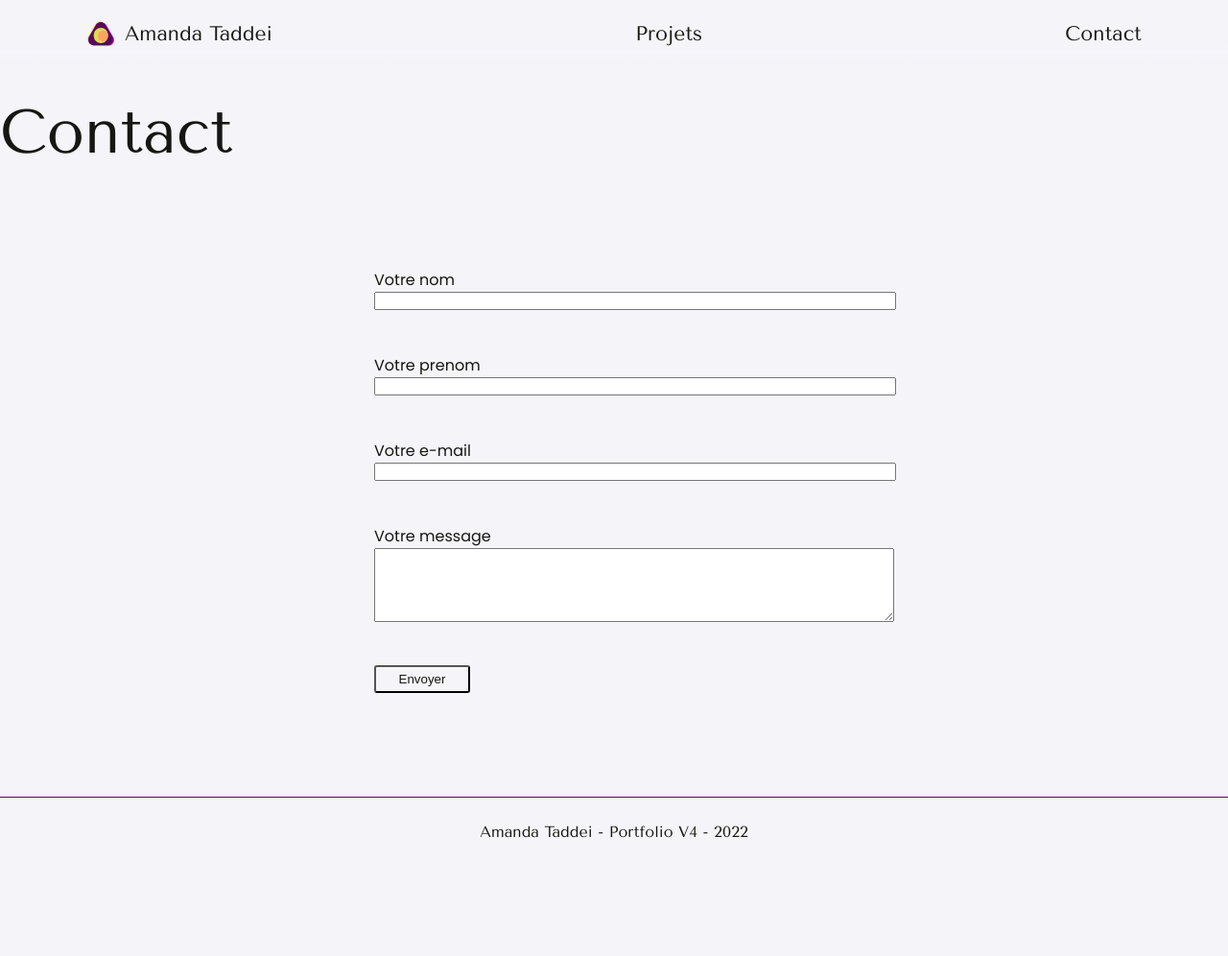
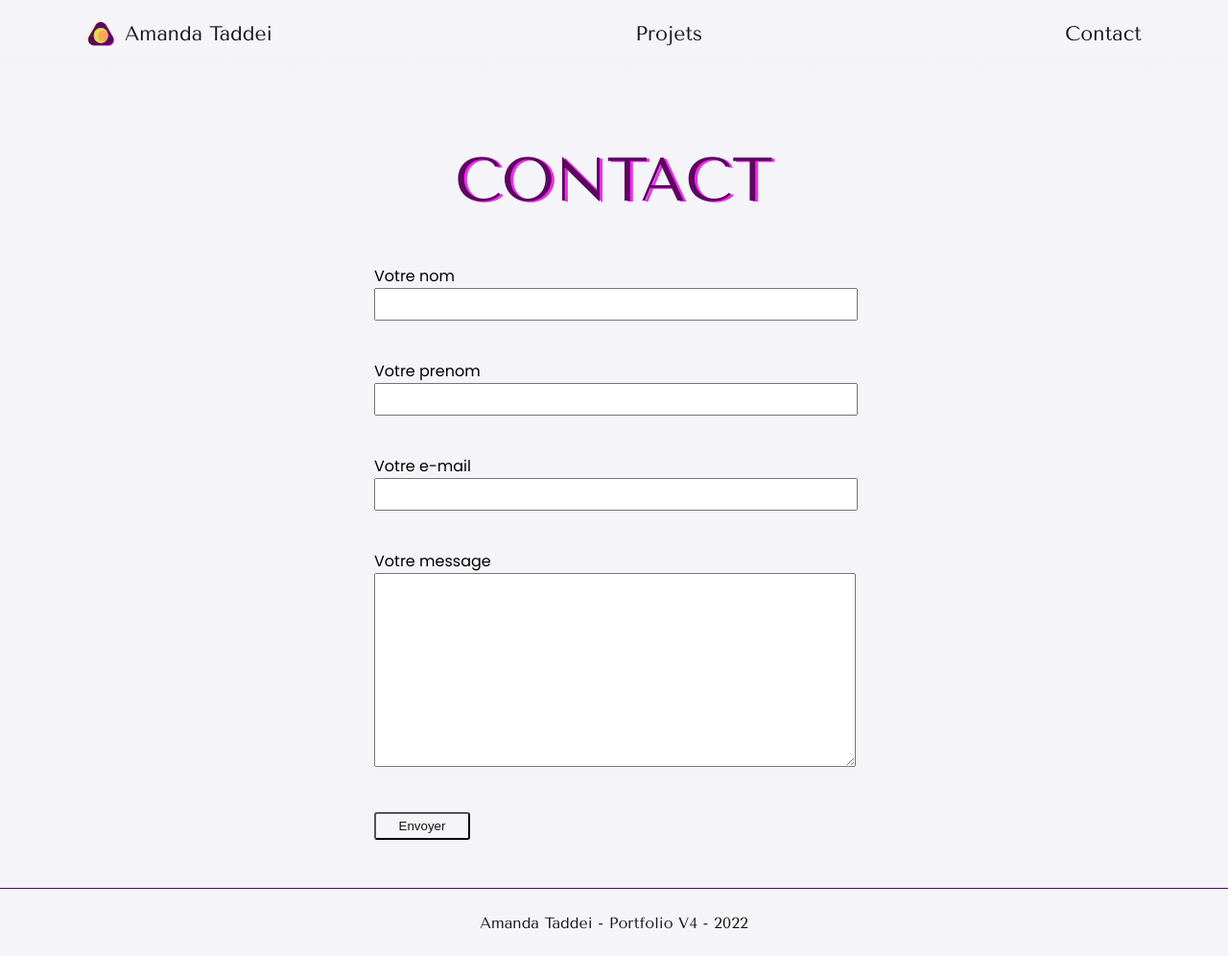
Before and after one commit to Cyliana/portfolioV4, a PHP site: page /contact.php in a window 1280 px wide. Shown: the whole page at 96% size. Before the commit the page ends 873 px from the top, so only its background shows below. Run offline with PHP 8.4, Linux system fonts and the light colour scheme; some libraries are stand-ins or nearby versions.

Commit message:
adjustement css for overlay, scroll, page project

```diff
--- a/contact.php
+++ b/contact.php
@@ -6,7 +6,7 @@ include("header.php");
 <body>
     <main>
         <div id="mood-content">
-            <h2>Contact</h2>
+            <h2>CONTACT</h2>
         </div>
         <div id="section-contact">
             <form action="" methode='post'>
--- a/head.php
+++ b/head.php
@@ -20,7 +20,6 @@
     <link rel="preconnect" href="https://fonts.gstatic.com" crossorigin>
     <link href="https://fonts.googleapis.com/css2?family=Cookie&family=Poppins:ital,wght@0,100;0,200;0,300;0,400;0,500;0,600;1,100;1,200;1,300;1,500;1,600&family=Tenor+Sans&display=swap" rel="stylesheet">
 
+    <script src="https://kit.fontawesome.com/d09bd1977e.js" crossorigin="anonymous"></script>
 
-    <script src="main.js"></script>
-    <script src="https://kit.fontawesome.com/d09bd1977e.js" crossorigin="anonymous"></script>
 </head>
--- a/main.css
+++ b/main.css
@@ -6,7 +6,7 @@
     padding:0;
 }
 
-html, body
+html
 {
     --light : #f4f4f9;
     --purple : #59095b;
@@ -24,6 +37,7 @@ main
     width:100%;
     min-height: calc(100vh - 70px);
     font-family: 'poppins', sans-serif;
+    overflow: hidden;
 }
 
 footer
@@ -53,17 +67,6 @@ h2
     font-size :4em;
     font-weight:100;
     color:var(--text-color);
-}
-
-h3
-{
-    font-family: 'Tenor sans' sans-serif;
-}
-
-.fab, .fas
-{
-    width: 100px;
-    margin: 10px 0;
 }
 
 .btn-purple
@@ -333,18 +336,53 @@ h1:hover
 {
     background-image: url("");
     background-position: center;
-    width:50%;
-    overflow:hidden;
-    margin-right:40px;
+    width: 50%;
+    overflow: hidden;
+    display: flex;
+    flex-direction: column;
+    align-items: center;
+    justify-content: space-around;
 }
 
+#drill1
+{
+    position: relative;
+    background-image: url("./assets/logo/drill1.svg");
+    width: 100px;
+    height: 100px;
+}
+
+#drill2
+{
+    position: relative;
+    background-image: url("./assets/logo/drill2.svg");
+    width: 100px;
+    height: 100px;
+}
+
+#drill3
+{
+    position: relative;
+    background-image: url("./assets/logo/drill3.svg");
+    width: 100px;
+    height: 100px;
+}
+
+#drill4
+{
+    position: relative;
+    background-image: url("./assets/logo/drill4.svg");
+    width: 100px;
+    height: 100px;
+}
 
 #accueil>h2
 {
-    z-index:1;
-    color:var(--purple);
+    z-index: 1;
+    color: var(--purple);
     text-shadow : -4px 0px var(--yellow);
     margin: 50px auto;
+    text-align: center;
 }
 
 #experiences
@@ -768,36 +806,50 @@ p:last-child
 
 #mood-content
 {
-   margin-top:100px;
+    width: 1200px;
+    padding-top: 100px;
+    margin: auto;
+}
+
+#mood-content>h2
+{
+    color: var(--purple);
+    text-shadow: 3px 1px var(--pink);
+    margin: 50px auto;
+    text-align: center;
 }
 
 #section-contact
 {
-    display: flex;
-    justify-content: center;
-    width: 100%;
-    height:calc(100vh - 150px);
-    color: var(--text-color);
-    overflow-y : scroll;
-    z-index:0;
+    width: 1200px;
+    margin: auto;
 }
 
 form
 {
-    width:500px;
-    margin:auto;
+    width: 500px;
+    margin: 0px auto 50px;
 }
 
 form>button
 {
     margin:0 !important;
-    padding:5px;
+    padding: 5px;
+}
+
+form>input
+{
+    height: 30px
+}
+
+form>textarea
+{
+    height: 200px;
 }
 
 form input,textarea
 {
-    width:100%;
-    margin-bottom:20px;
-    padding:0 20px 0 20px;
-    display:flex;
+    width: 460px;
+    margin-bottom: 40px;
+    padding: 0 20px 0 20px;
 }
--- a/main.js
+++ b/main.js
@@ -1,4 +1,4 @@
-
+console.log("page js");
 //=============================PAGE ACCUEIL===========================
 
 
@@ -65,20 +65,15 @@ function logo()
 
 function openModal(id)
 {
-    if(document.getElementById(id).style.display == "block")
-    {
-        document.getElementById(id).style.display = "none";
-        document.getElementById('overlay').style.display = "none";
-    }
-    else
-    {
-        document.getElementById(id).style.display = "block";
-        document.getElementById('overlay').style.display = "block";
-    }
+    document.getElementById(id).style.display = "block";
+    document.getElementById('overlay').style.display = "block";
+    document.getElementById("body").style.overflow = "hidden";
+    console.log("2");
 }
 
 function closeModal(id)
 {
     document.getElementById(id).style.display = "none";
     document.getElementById("overlay").style.display = "none";
+    document.getElementById("body").style = "";
 }
```
Also changed, not shown: other parts of main.css (+78 -65 lines), index.php (+8 -10 lines), projets.php (+4 -5 lines), assets/logo/drill1.svg (added), assets/logo/drill2.svg (added), assets/logo/drill3.svg (added), assets/logo/drill4.svg (added), footer.php (line endings or trailing spaces).
